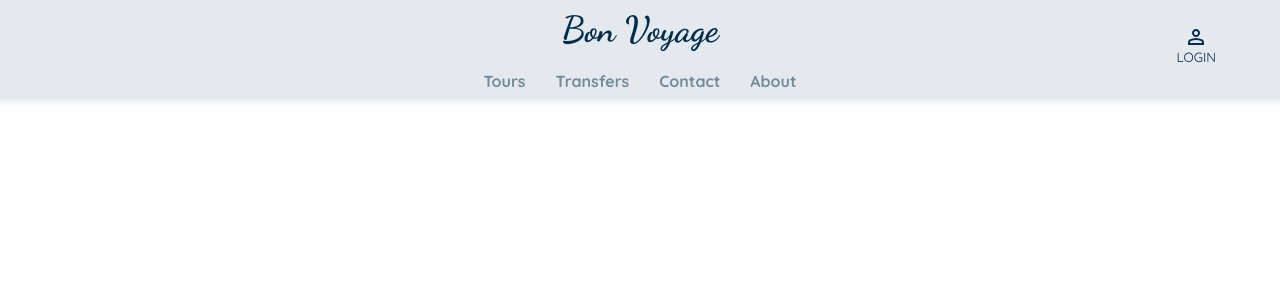
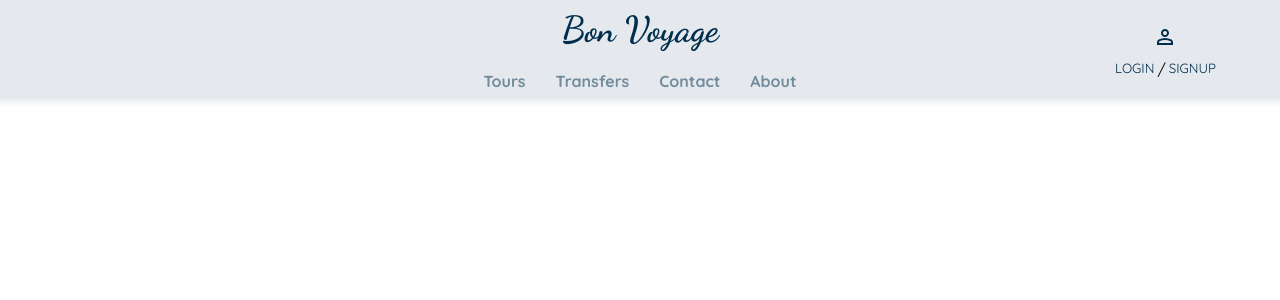
Before and after one commit to nickgabriadze/bonvoyage, a React (Vite) app in the folder front-end/: page / in a window 1280 px wide. Shown: the top 300 px of the page. Built offline with nearby package versions, Linux system fonts and the light colour scheme.

Commit message:
feat: added link to signup page

```diff
--- a/front-end/src/pages/home/components/Header/Header.tsx
+++ b/front-end/src/pages/home/components/Header/Header.tsx
@@ -13,18 +13,23 @@ export default function Header() {
         <Link to={'/'}
               className={headerStyles['websiteName']}><h1
             style={loc.pathname !== '/' ? {color: 'var(--color-main-deep-sea-navy-light-5'} : {}}>Bon Voyage</h1></Link>
+
         <nav className={headerStyles['navigation']}>
             {URLS.map((url, i) => <Link key={i} to={url}
                                         style={loc.pathname === url ? {color: 'var(--color-main-deep-sea-navy)',} : {}}
             >{url.slice(1,)[0].toUpperCase().concat(url.slice(2,))}</Link>)}
         </nav>
 
-        <Link to={'/login'} className={headerStyles['userLogin']}
-        onMouseOver={() => setHoverOverLogin(true)}
-             onMouseOut={() => setHoverOverLogin(false)}
+        <div className={headerStyles['userLogin']}
+              onMouseOver={() => setHoverOverLogin(true)}
+              onMouseOut={() => setHoverOverLogin(false)}
         >
-            <img src={hoverOverLogin ? UserFilledSVG: UserSVG} width={24} alt={'User icon'}/>
-            <button>LOGIN</button>
-        </Link>
+            <img src={hoverOverLogin ? UserFilledSVG : UserSVG} width={24} alt={'User icon'}/>
+            <div className={headerStyles['authButtons']}>
+                <Link to={'/login'}><button>LOGIN</button></Link>
+                <span>/</span>
+                <Link to={'/signup'}><button>SIGNUP</button></Link>
+            </div>
+        </div>
     </header>
 }
--- a/front-end/src/pages/home/components/styles/header.module.css
+++ b/front-end/src/pages/home/components/styles/header.module.css
@@ -72,7 +72,7 @@
     align-items: center;
     justify-content: center;
     cursor: pointer;
-
+    gap: 10px;
 
     & button{
         cursor: pointer;
@@ -80,12 +80,13 @@
         color: var(--color-main-deep-sea-navy);
         transition: all 200ms linear;
     }
+
+    .authButtons{
+        display: flex;
+        gap: 3px;
+    }
+
+        & button:hover{
+            font-weight: bold;
+        }
 }
-
-.userLogin:hover{
-
-    & button{
-        font-weight: bold;
-
-    }
-}
```
